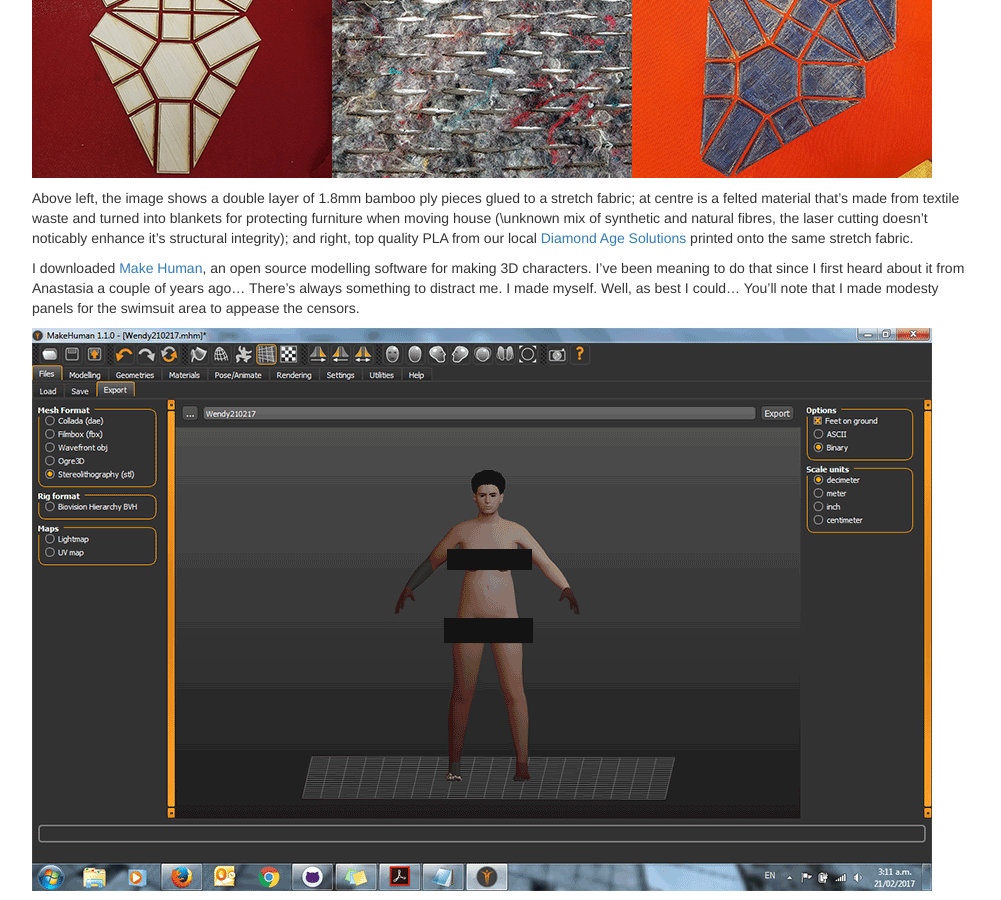
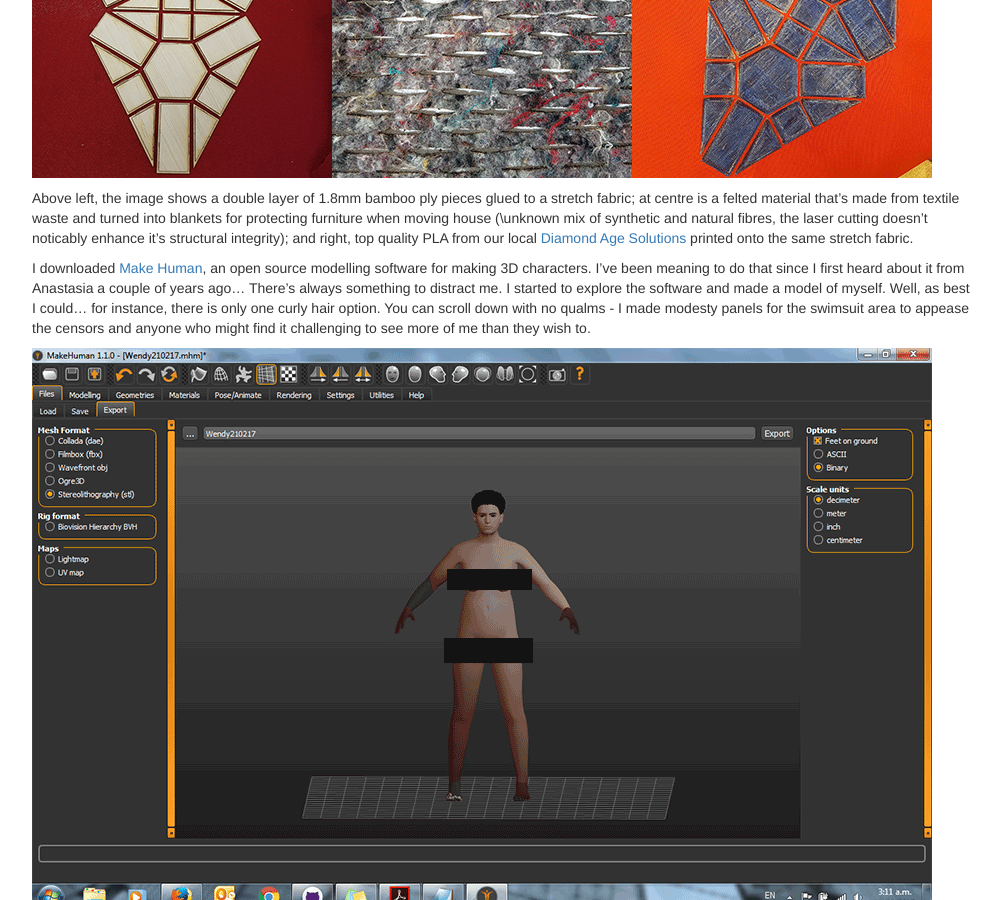
Before and after one commit to wendwarge/wendwarge.github.io, a Jekyll site: the page built from _posts/2017-02-21-day-one.md, in a window 1280 px wide and 900 px high, scrolled down 1159 px. Shown: the whole window, without its empty margins (233-1234 px from the left). Built offline with Jekyll 4.4.1, drawn with Linux system fonts in a browser that asks for light colours; some of the changed text lies outside the part shown.

Commit message:
day one updates

```diff
--- a/_posts/2017-02-21-day-one.md
+++ b/_posts/2017-02-21-day-one.md
@@ -26,7 +26,7 @@
 
 Above left, the image shows a double layer of 1.8mm bamboo ply pieces glued to a stretch fabric; at centre is a felted material that's made from textile waste and turned into blankets for protecting furniture when moving house (\unknown mix of synthetic and natural fibres, the laser cutting doesn't noticably enhance it's structural integrity); and right, top quality PLA from our local [Diamond Age Solutions](http://diamondage.co.nz/) printed onto the same stretch fabric.
 
-I downloaded [Make Human](http://www.makehumancommunity.org/), an open source modelling software for making 3D characters. I've been meaning to do that since I first heard about it from Anastasia a couple of years  ago... There's always something to distract me. I made myself. Well, as best I could... You'll note that I made modesty panels for the swimsuit area to appease the censors.
+I downloaded [Make Human](http://www.makehumancommunity.org/), an open source modelling software for making 3D characters. I've been meaning to do that since I first heard about it from Anastasia a couple of years  ago... There's always something to distract me. I started to explore the software and made a model of myself. Well, as best I could... for instance, there is only one curly hair option. You can scroll down with no qualms - I made modesty panels for the swimsuit area to appease the censors and anyone who might find it challenging to see more of me than they wish to.
 
 ![Make Human](/images/2017-02-21-day-one/make-human.png)
 
@@ -38,17 +38,21 @@
 
 ![Grasshopper](/images/2017-02-21-day-one/grasshopper.png)
 
-And just by the way, super glad to have installed [Time Snapper Classic](http://www.timesnapper.com/DownloadClassic.aspx) on my computer. It takes screenshots of your desktop however frequently you set it - I've set it for every five minutes - and essentially creates a log of your time on the 'puter so you don't have to remember to take screenshots. Otherwise, you wouldn't have had these images to look at!
+> And just by the way, super glad to have installed [Time Snapper Classic](http://www.timesnapper.com/DownloadClassic.aspx) on my computer. It takes screenshots of your desktop however frequently you set it - I've set it for every five minutes - and essentially creates a log of your time on the 'puter so you don't have to remember to take screenshots. Otherwise, you wouldn't have had these images to look at!
 
-Here is a thought from Slack:
+Here is a thought from Slack, that appeared as I logged in for the first day of workshops:
 
 ![Slack](/images/2017-02-21-day-one/sleep.png)
 
 And an image of the jars I put on my windowsill this afternoon.
 ![DIYdye](/images/2017-02-21-day-one/dye-jars.png)
 
-### Inspiration
+### inspiration
 
-I love [Issey Miyake's](http://isseymiyake.com/en/) folded fabrics, [Polly Verity's](https://polyscene.com/) paper sculptures and the pleating work by the Lognon Atelier.
+I love the pleating work by the Lognon Atelier, [Issey Miyake's](http://isseymiyake.com/en/) folded fabrics and [Polly Verity's](https://polyscene.com/) paper sculptures. Texture and pattern have always played a big part in my work.
 
 ![Lognon](/images/2017-02-21-day-one/lognon-01.png)![Miyake](/images/2017-02-21-day-one/miyake-01.png)![Verity](/images/2017-02-21-day-one/verity-01.png)![Lognon](/images/2017-02-21-day-one/lognon-02.png)![Miyake](/images/2017-02-21-day-one/miyake-02.png)![Verity](/images/2017-02-21-day-one/verity-02.png)
+
+### intention
+
+to explore folding techniques until I understand how I can modify & apply those forms to create a parametric upholstered surface.
```
